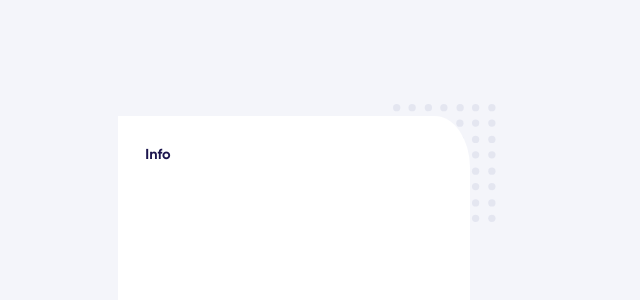
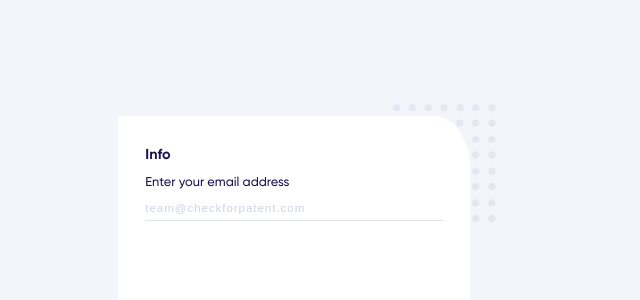
Before and after one commit to Chiga2030/testform, a React (Create React App) app: page / in a window 1280 px wide. Shown: the top 300 px of the page, without its empty margins (333-973 px from the left). Built offline with nearby package versions, Linux system fonts and the light colour scheme.

Commit message:
added poles for Info component

```diff
--- a/src/components/Info/Info.jsx
+++ b/src/components/Info/Info.jsx
@@ -5,6 +5,16 @@ const Info = () => (
     <h2 className={styles.title}>
       Info
     </h2>
+    <label>
+      <p className={styles.subtitle}>
+        Enter your email address
+      </p>
+      <input
+        className={styles.input}
+        placeholder="team@checkforpatent.com"
+        type="email"
+      />
+    </label>
   </>
 );
 
--- a/src/components/Info/Info.module.css
+++ b/src/components/Info/Info.module.css
@@ -1,4 +1,24 @@
 .title {
-  margin: 0;
+  margin: 0 0 .9vw;
   font-size: 1.13vw;
 }
+
+.subtitle {
+  margin: 0 0 .6vw;
+  font-size: 1vw;
+}
+
+.input {
+  border: none;
+  border-bottom: 1px solid #E1E3EE;
+  font-size: 0.9vw;
+  letter-spacing: .075vw;
+  margin: 0;
+  padding: 0 0 0.5vw;
+  width: 100%;
+  color: #1C154E;
+}
+
+.input::placeholder {
+  color: #D0D3E2;
+}
```
